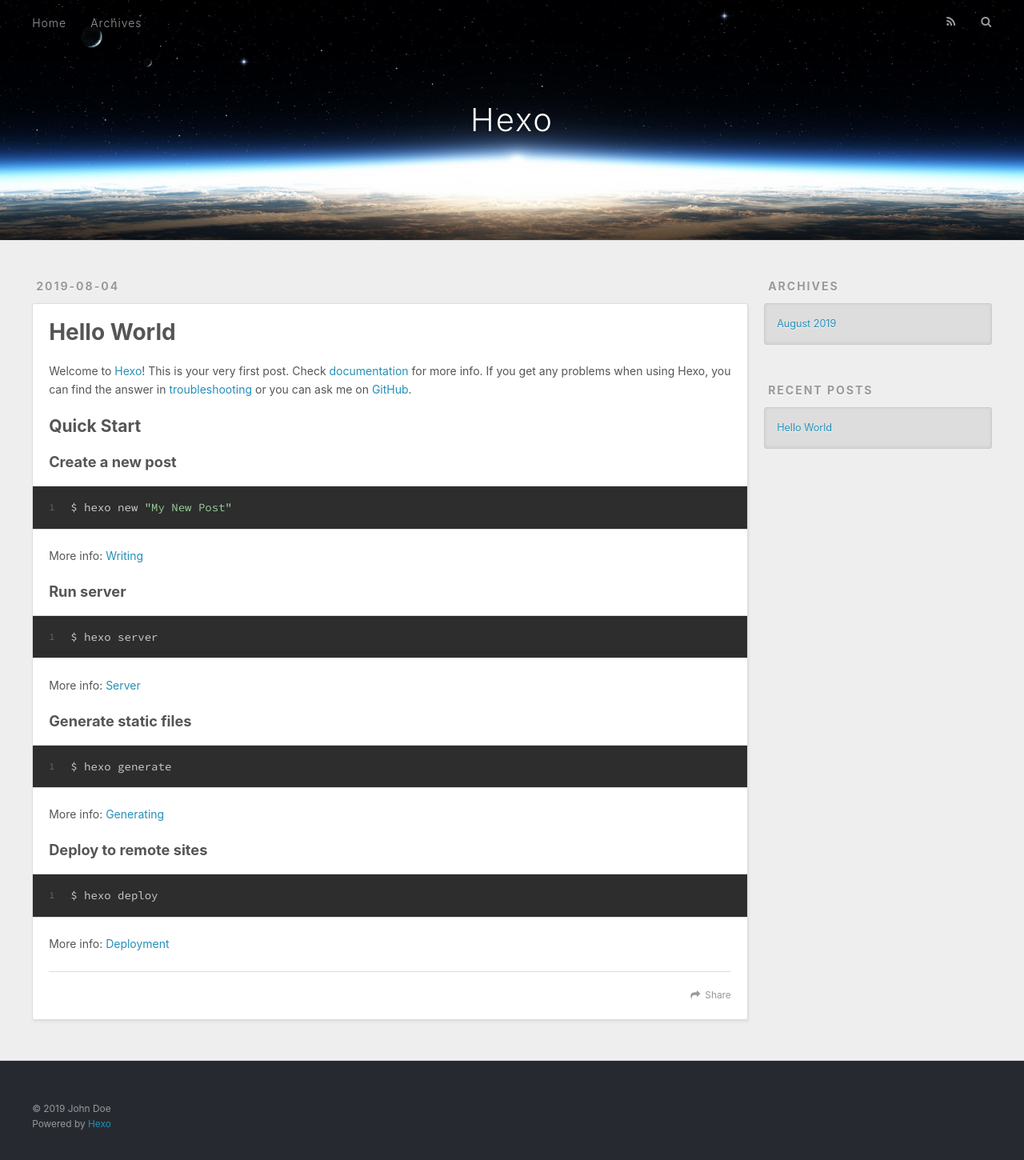
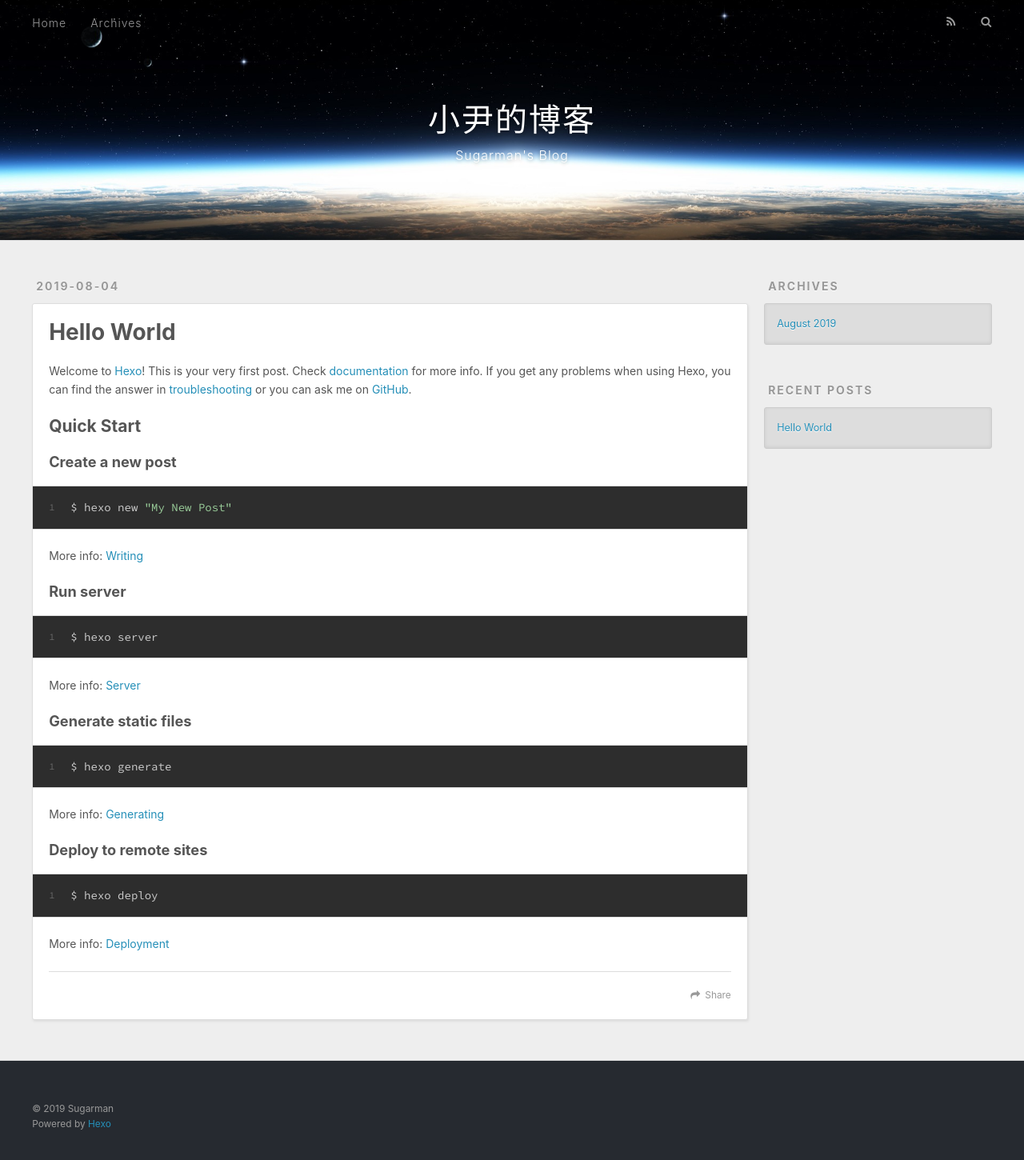
Before and after one commit to Boysg/Boysg.github.io, a plain HTML site: page index.html in a window 1280 px wide. Shown: the whole page at 80% size. Drawn offline with nearby package versions, Linux system fonts and the light colour scheme.

Commit message:
Site updated: 2019-08-05 00:04:20

```diff
--- a/index.html
+++ b/index.html
@@ -5,17 +5,18 @@
 
 
 
-  <title>Hexo</title>
+  <title>小尹的博客</title>
   <meta name="viewport" content="width=device-width, initial-scale=1, maximum-scale=1">
-  <meta property="og:type" content="website">
-<meta property="og:title" content="Hexo">
+  <meta name="keywords" content="Blog">
+<meta property="og:type" content="website">
+<meta property="og:title" content="小尹的博客">
 <meta property="og:url" content="http://yoursite.com/index.html">
-<meta property="og:site_name" content="Hexo">
-<meta property="og:locale" content="default">
+<meta property="og:site_name" content="小尹的博客">
+<meta property="og:locale" content="zh-Hans">
 <meta name="twitter:card" content="summary">
-<meta name="twitter:title" content="Hexo">
+<meta name="twitter:title" content="小尹的博客">
 
-    <link rel="alternate" href="/atom.xml" title="Hexo" type="application/atom+xml">
+    <link rel="alternate" href="/atom.xml" title="小尹的博客" type="application/atom+xml">
 
 
     <link rel="icon" href="/favicon.png">
@@ -34,8 +35,12 @@
   <div id="header-outer" class="outer">
     <div id="header-title" class="inner">
       <h1 id="logo-wrap">
-        <a href="/" id="logo">Hexo</a>
+        <a href="/" id="logo">小尹的博客</a>
       </h1>
+
+        <h2 id="subtitle-wrap">
+          <a href="/" id="subtitle">Sugarman&#39;s Blog</a>
+        </h2>
 
     </div>
     <div id="header-inner" class="inner">
@@ -101,7 +106,7 @@
 
     </div>
     <footer class="article-footer">
-      <a data-url="http://yoursite.com/2019/08/04/hello-world/" data-id="cjyx4n1pz0000iotwbev73c53" class="article-share-link">Share</a>
+      <a data-url="http://yoursite.com/2019/08/04/hello-world/" data-id="cjyx5orbi0000o4tw0j87thz3" class="article-share-link">Share</a>
 
 
     </footer>
@@ -157,7 +162,7 @@
 
   <div class="outer">
     <div id="footer-info" class="inner">
-      &copy; 2019 John Doe<br>
+      &copy; 2019 Sugarman<br>
       Powered by <a href="http://hexo.io/" target="_blank">Hexo</a>
     </div>
   </div>
```
Also changed, not shown: 2019/08/04/hello-world/index.html (+12 -7 lines), archives/2019/08/index.html (+14 -9 lines), archives/2019/index.html (+14 -9 lines), archives/index.html (+14 -9 lines), 1 other file.
